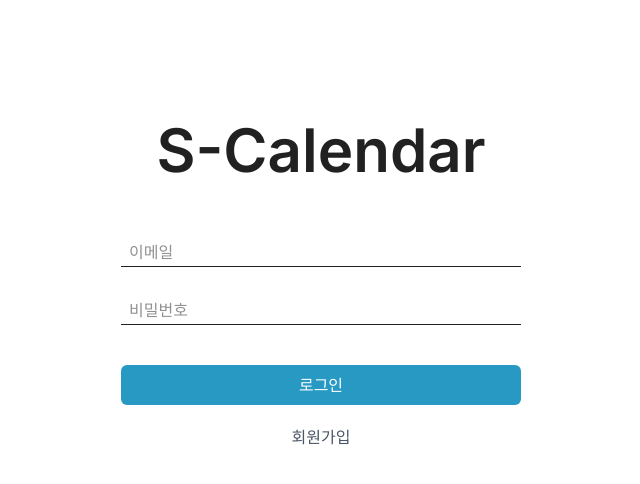
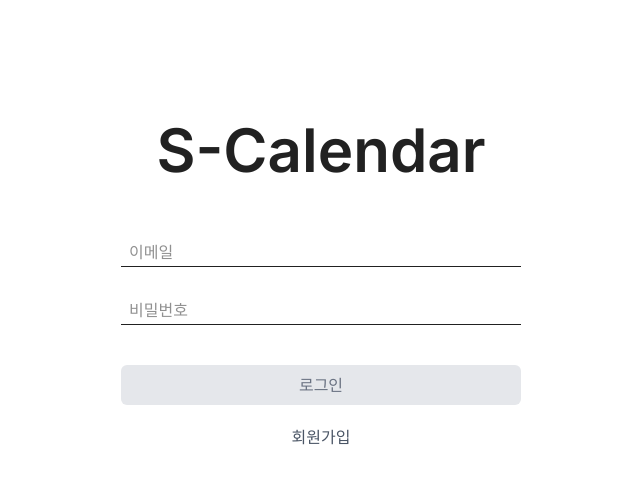
Before and after one commit to kska01/mirror-repository, a React (Vite) app in the folder fe/: page /login in a window 1280 px wide. Shown: the top 484 px of the page, without its empty margins (319-959 px from the left). Built offline with nearby package versions, Linux system fonts and the light colour scheme; a web font is replaced by a local one.

Commit message:
[BCW-59] feat: 로그인 페이지 에러 처리 기능 추가 (#45)
- 로그인 버튼 활성/비활성 기능 추가
- required 기본 alert 창 숨기기

```diff
--- a/fe/src/pages/Login.jsx
+++ b/fe/src/pages/Login.jsx
@@ -14,6 +14,8 @@ export default function Login() {
   const navigate = useNavigate();
   const dispatch = useDispatch();
 
+  const [isFormValid, setIsFormValid] = useState(false);
+
   const handleFormInput = async (e) => {
     const { name, value } = e.target;
 
@@ -21,6 +23,13 @@ export default function Login() {
       ...prev,
       [name]: value,
     }));
+
+    // 이메일, 비밀번호 입력되었는지 확인
+    if (formData.username && formData.password) {
+      setIsFormValid(true); // 로그인 버튼 활성화
+    } else {
+      setIsFormValid(false); // 로그인 버튼 비활성화
+    }
   };
 
   const handleSubmit = async (e) => {
@@ -35,9 +44,11 @@ export default function Login() {
       const { token } = data.data;
       console.log(token);
       dispatch(login(token));
+      alert('로그인 성공');
       navigate('/calendar');
     } catch (err) {
-      console.log(err.response.data.message);
+      // console.log(err.response.data)
+      // console.log(err.response.data.message);
       setError(err.response.data.message);
     } finally {
       setIsLoading(false);
@@ -49,8 +60,8 @@ export default function Login() {
   };
 
   const toSignup = () => {
-    navigate('/signup')
-  }
+    navigate('/signup');
+  };
 
   return (
     <div className="flex flex-col items-center gap-15 mt-30">
@@ -58,7 +69,7 @@ export default function Login() {
         S-Calendar
       </h1>
       <section className="w-100">
-        <form onSubmit={handleSubmit}>
+        <form onSubmit={handleSubmit} noValidate>
           <input
             className="w-80 px-2 focus:outline-none"
             type="email"
@@ -85,16 +96,19 @@ export default function Login() {
           />
           <hr className="mt-0.5 mb-10" />
 
-          <p className="text-red-600 text-[15px] mb-8">
-            {error && <div>{error}</div>}
-          </p>
+          <p className="text-red-600 text-[15px] mb-8">{error && <div>{error}</div>}</p>
 
           <button
-            className="w-full py-2 px-4 bg-primary text-white rounded-md text-base cursor-pointer
-                hover:bg-secondary focus:outline-none focus:ring-2 focus:ring-offset-2 focus:ring-primary mb-1"
+            className={`w-full py-2 px-4 ${isFormValid ? 'bg-primary' : 'bg-gray-200'}
+            ${isFormValid ? 'text-white' : 'text-gray-200'} text-gray-500 rounded-md text-base
+            ${isFormValid ? 'hover:bg-secondary' : ''} focus:outline-none focus:ring-2 focus:ring-offset-2 focus:ring-primary mb-1
+            ${isFormValid ? 'cursor-pointer' : 'cursor-not-allowed'}`}
             type="submit"
+            // 두 값이 모두 채워지면 disabled={false}, 하나라도 비워있으면 disabled={true}
+            // disabled={isFormValid ? true : false}
+            disabled={!isFormValid}
           >
-            {isLoading ? '처리중...' : '로그인'}
+            {isLoading ? '처리 중' : '로그인'}
           </button>
         </form>
         <button
```
